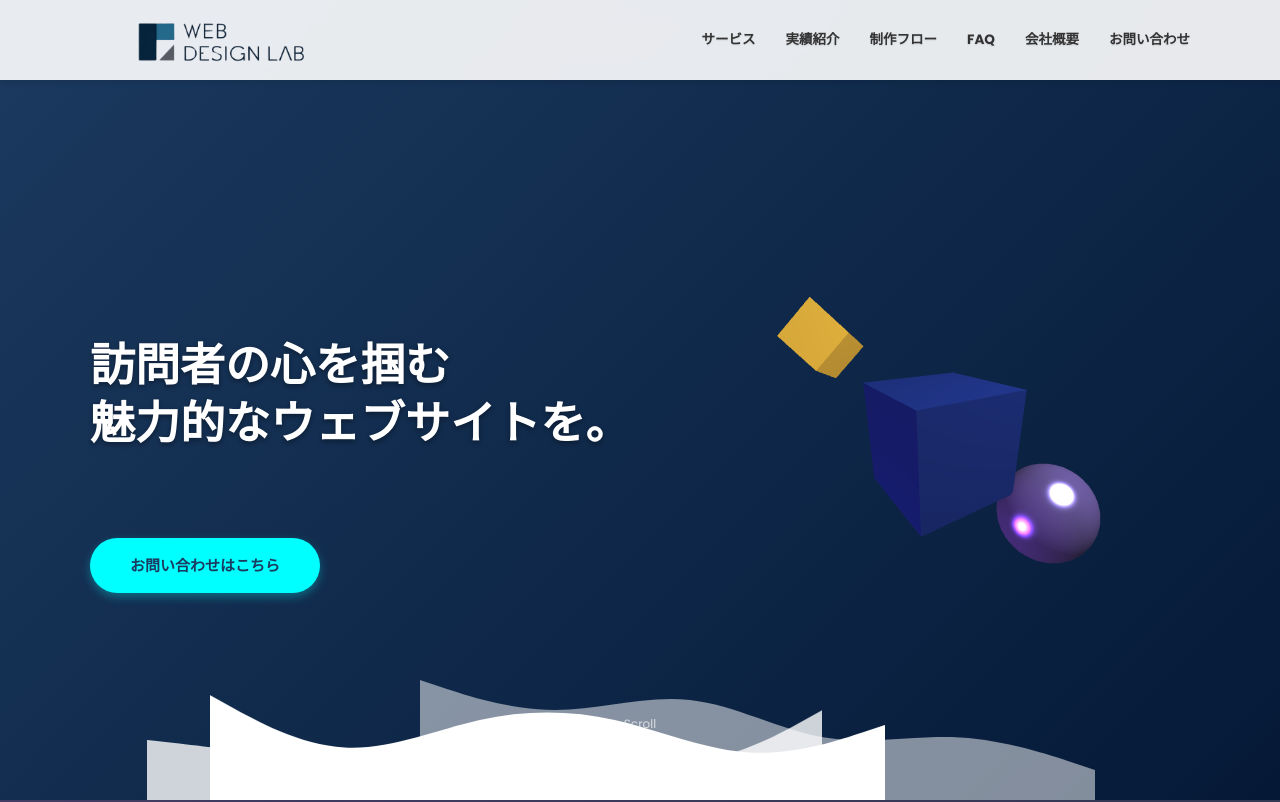
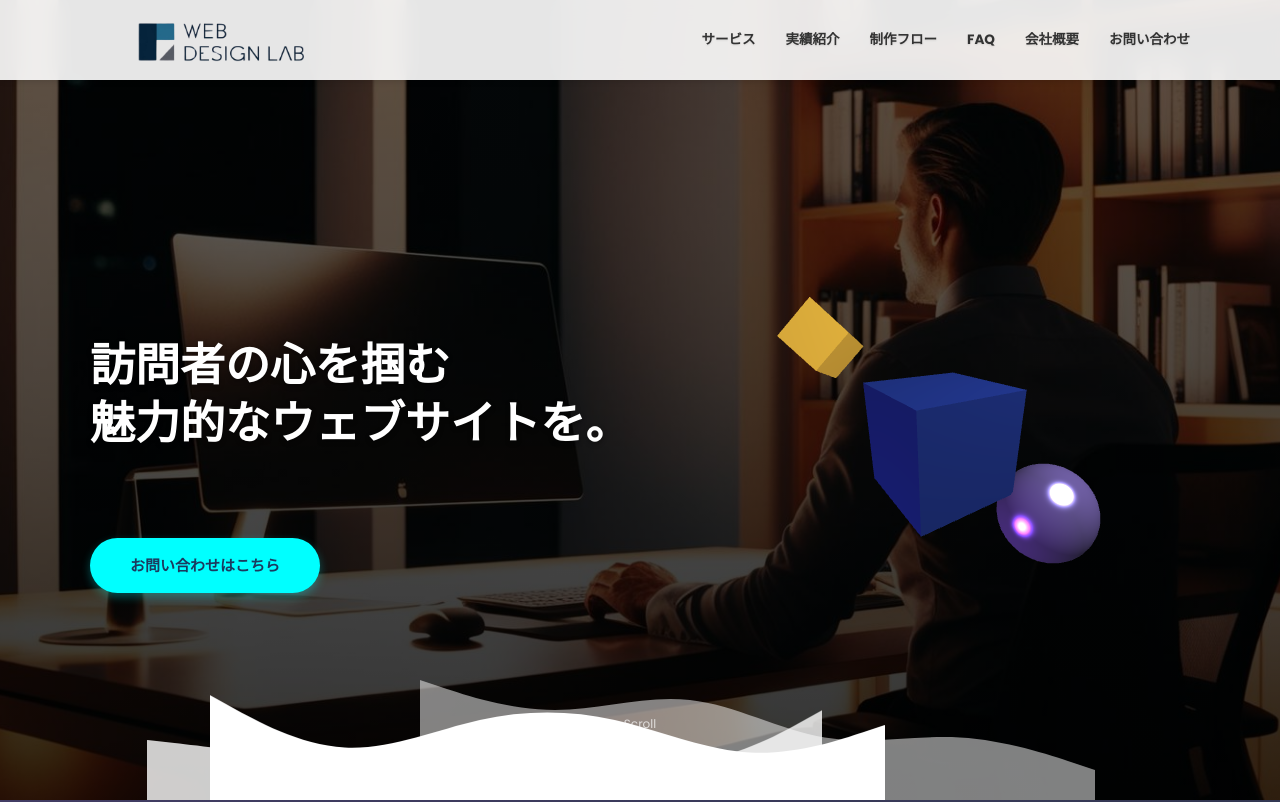
Before and after one commit to saikiceo/ts-web-design-lab, a plain HTML site: page index.html in a window 1280 px wide. Shown: the top 802 px of the page. Drawn offline with nearby package versions, Linux system fonts and the light colour scheme; animation ran at ten frames a second.

Commit message:
ここに具体的な修正内容を書く (例: Update service section content)

```diff
--- a/style.css
+++ b/style.css
@@ -207,10 +207,24 @@ ul {
     color: var(--white-color);
     padding-top: var(--header-height); /* ヘッダー分下げる */
     /* 背景画像とパララックス効果 */
-    background-image: linear-gradient(135deg, var(--main-color) 0%, #051937 100%);
+    background-image: url('images/デザイン事務所のデスク　夜　間接照明　モニター　オシャレ　モダン　本棚　男性の後ろ姿.jpg');
     background-size: cover;
     background-position: center center;
     background-attachment: fixed;
+    z-index: 0; /* 背景の基準 */
+}
+
+/* 背景画像の上に重ねるオーバーレイ */
+.hero-section::before {
+    content: '';
+    position: absolute;
+    top: 0;
+    left: 0;
+    right: 0;
+    bottom: 0;
+    /* 上部を暗く、下部をさらに暗くするグラデーション */
+    background: linear-gradient(to bottom, rgba(0, 0, 0, 0.6) 0%, rgba(0, 0, 0, 0.8) 100%);
+    z-index: 1; /* 背景とコンテンツの間に */
 }
 
 /* ノイズパターン背景用Canvas */
@@ -220,7 +234,7 @@ ul {
     left: 0;
     width: 100%;
     height: 100%;
-    z-index: 3; /* ヒーローコンテンツや3Dオブジェクトより手前に */
+    z-index: 2; /* オーバーレイより手前に */
     pointer-events: none; /* マウスイベントを透過 */
 }
 
@@ -229,12 +243,15 @@ ul {
     align-items: center;
     justify-content: space-between;
     gap: 40px;
+    z-index: 3; /* オーバーレイより手前に */
+    position: relative; /* z-indexを有効にするために必要 */
 }
 
 .hero-content {
     flex: 1;
     max-width: 600px;
-    z-index: 2; /* 3Dオブジェクトより手前に */
+    z-index: 3; /* オーバーレイより手前に */
+    position: relative; /* z-indexを有効にするために必要 */
 }
 
 .hero-catchphrase {
@@ -243,6 +260,7 @@ ul {
     font-weight: 700;
     line-height: 1.3;
     margin-bottom: 20px;
+    text-shadow: 2px 2px 8px rgba(0, 0, 0, 0.5); /* テキストシャドウを追加 */
 }
 
 /* テキストアニメーション用 */
@@ -259,6 +277,7 @@ ul {
     margin-bottom: 30px;
     opacity: 0; /* アニメーション用 */
     /* アニメーションタイミングはJSで制御 (animated-element) */
+    text-shadow: 1px 1px 5px rgba(0, 0, 0, 0.4); /* テキストシャドウを追加 */
 }
 
 .cta-button {
@@ -275,6 +294,8 @@ ul {
      /* アニメーションタイミングはJSで制御 (animated-element) */
     border: none; /* ボタンのデフォルトボーダー解除 */
     cursor: pointer;
+    z-index: 3; /* オーバーレイより手前に */
+    position: relative; /* z-indexを有効にするために必要 */
 }
 
 .cta-button:hover {
@@ -287,8 +308,8 @@ ul {
     flex: 1;
     min-height: 50vh; /* 高さを指定 */
     max-width: 500px; /* 最大幅 */
-    z-index: 1;
-    position: relative; /* 必要に応じて */
+    z-index: 3; /* オーバーレイより手前に */
+    position: relative; /* z-indexを有効にするために必要 */
     opacity: 0; /* アニメーション用 */
      /* アニメーションタイミングはJSで制御 (animated-element) */
 }
@@ -307,7 +328,7 @@ ul {
     font-size: 0.8rem;
     font-family: var(--font-main);
     opacity: 0.7;
-    z-index: 3;
+    z-index: 3; /* オーバーレイより手前に */
     animation: bounce 2s infinite;
 }
 .scroll-down-indicator span::after {
```
Also changed, not shown: images/デザイン事務所のデスク　夜　間接照明　モニター　オシャレ　モダン　本棚　男性の後ろ姿.jpg (added).
